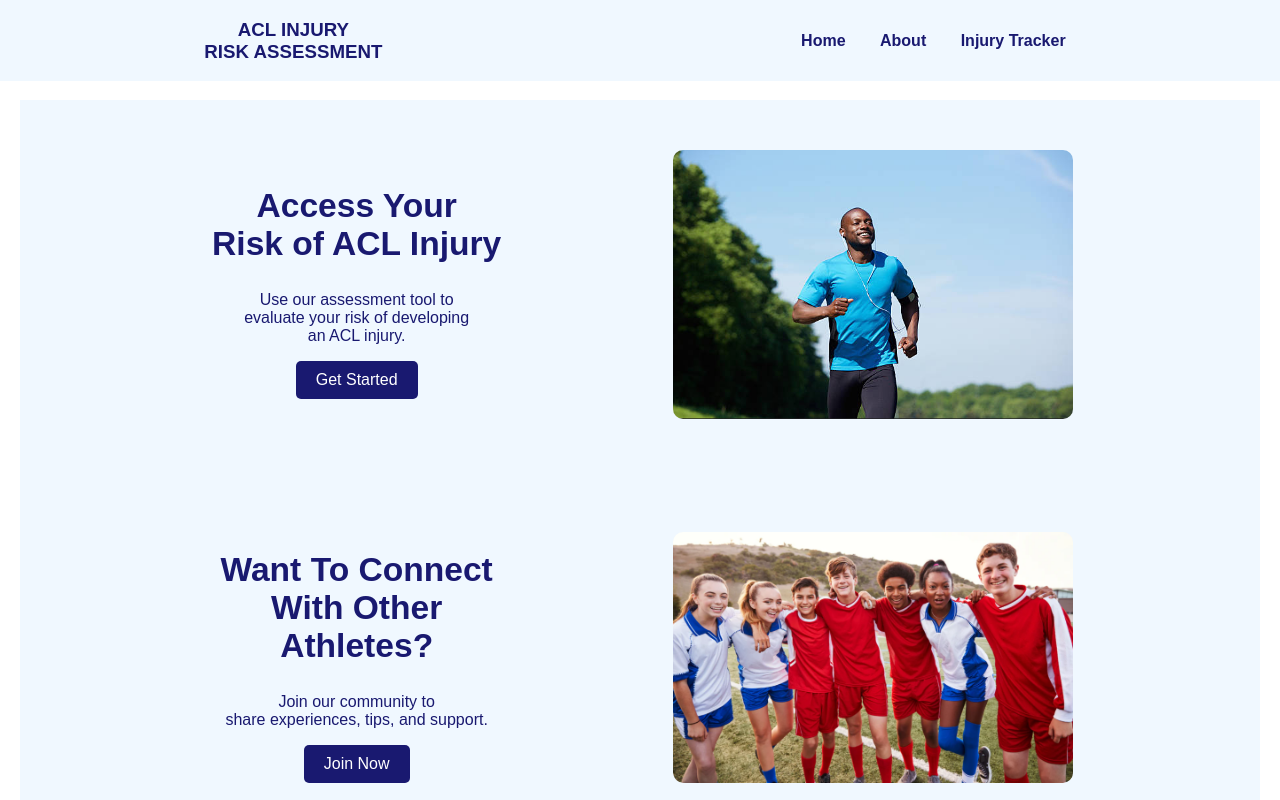
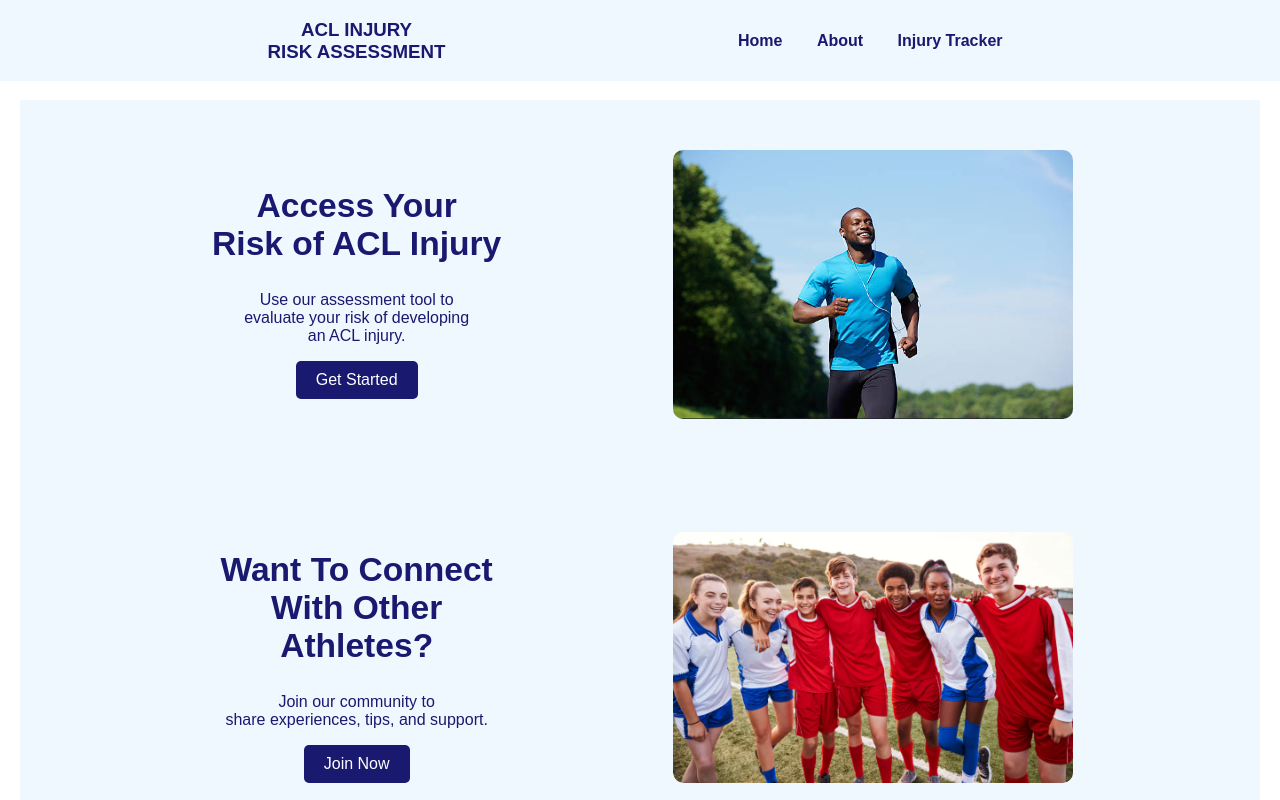
Before and after one commit to Tobi3333A/Final-Four-s-ACL-Injury-Website, a plain HTML site: page index.html in a window 1280 px wide. Shown: the top 800 px of the page. Drawn offline with nearby package versions, Linux system fonts and the light colour scheme.

Commit message:
Updated header

```diff
--- a/css/styles.css
+++ b/css/styles.css
@@ -19,7 +19,7 @@ body {
 }
 header {
     display: flex;
-    justify-content: space-around;
+    justify-content: space-evenly;
     align-items: center;
     position: fixed;
     max-width: 2000px;
--- a/css/styles1.css
+++ b/css/styles1.css
@@ -7,7 +7,7 @@ body {
 
 header {
     display: flex;
-    justify-content: space-around;
+    justify-content: space-evenly;
     align-items: center;
     position: fixed;
     max-width: 2000px;
--- a/css/styles2.css
+++ b/css/styles2.css
@@ -9,7 +9,7 @@ body {
 }
 header {
     display: flex;
-    justify-content: space-around;
+    justify-content: space-evenly;
     align-items: center;
     position: fixed;
     max-width: 2000px;
--- a/css/styles5.css
+++ b/css/styles5.css
@@ -8,7 +8,7 @@ body {
 
 header {
     display: flex;
-    justify-content: space-around;
+    justify-content: space-evenly;
     align-items: center;
     position: fixed;
     max-width: 2000px;
```
